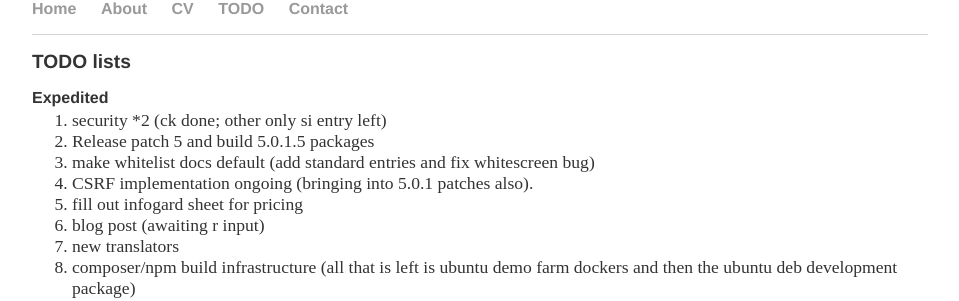
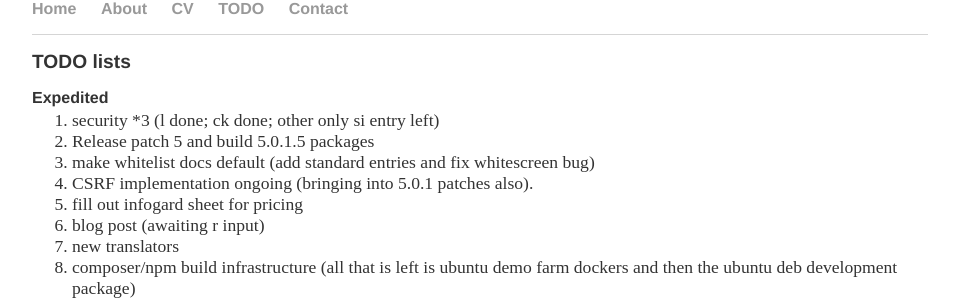
Before and after one commit to bradymiller/bradymiller.github.io, a Jekyll site: the page built from todo/index.md, in a window 1280 px wide. Shown: the part 149-450 px from the top of the page, without its empty margins (160-1119 px from the left). Built offline with Jekyll 4.4.1, drawn with Linux system fonts in a browser that asks for light colours; our own code applies the rules of GitHub Pages for plain Markdown files.

Commit message:
Update index.md

```diff
--- a/todo/index.md
+++ b/todo/index.md
@@ -4,7 +4,7 @@ layout: default
 ## TODO lists
 
 ### Expedited
-1. security *2 (ck done; other only si entry left)
+1. security *3 (l done; ck done; other only si entry left)
 1. Release patch 5 and build 5.0.1.5 packages
 1. make whitelist docs default (add standard entries and fix whitescreen bug)
 1. CSRF implementation ongoing (bringing into 5.0.1 patches also).
```
